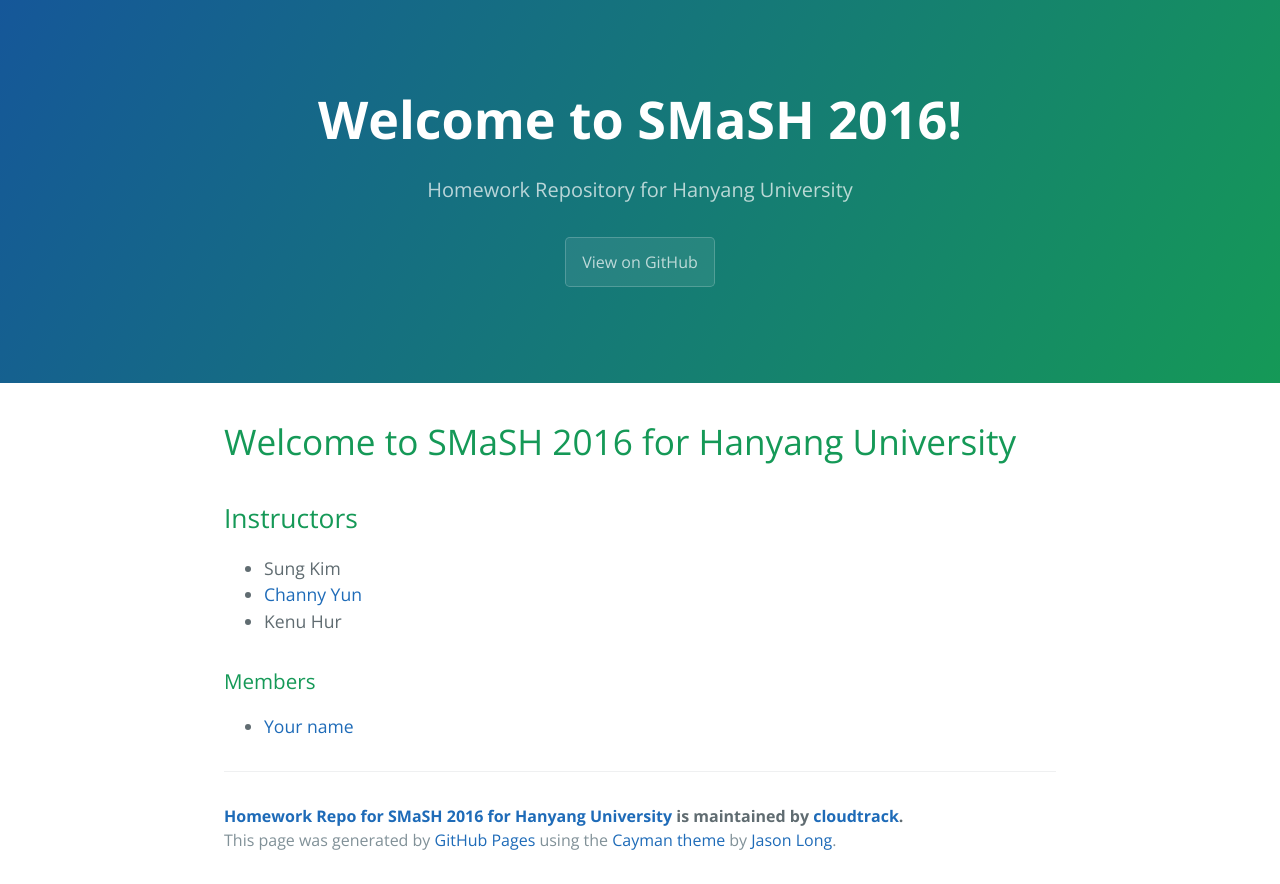
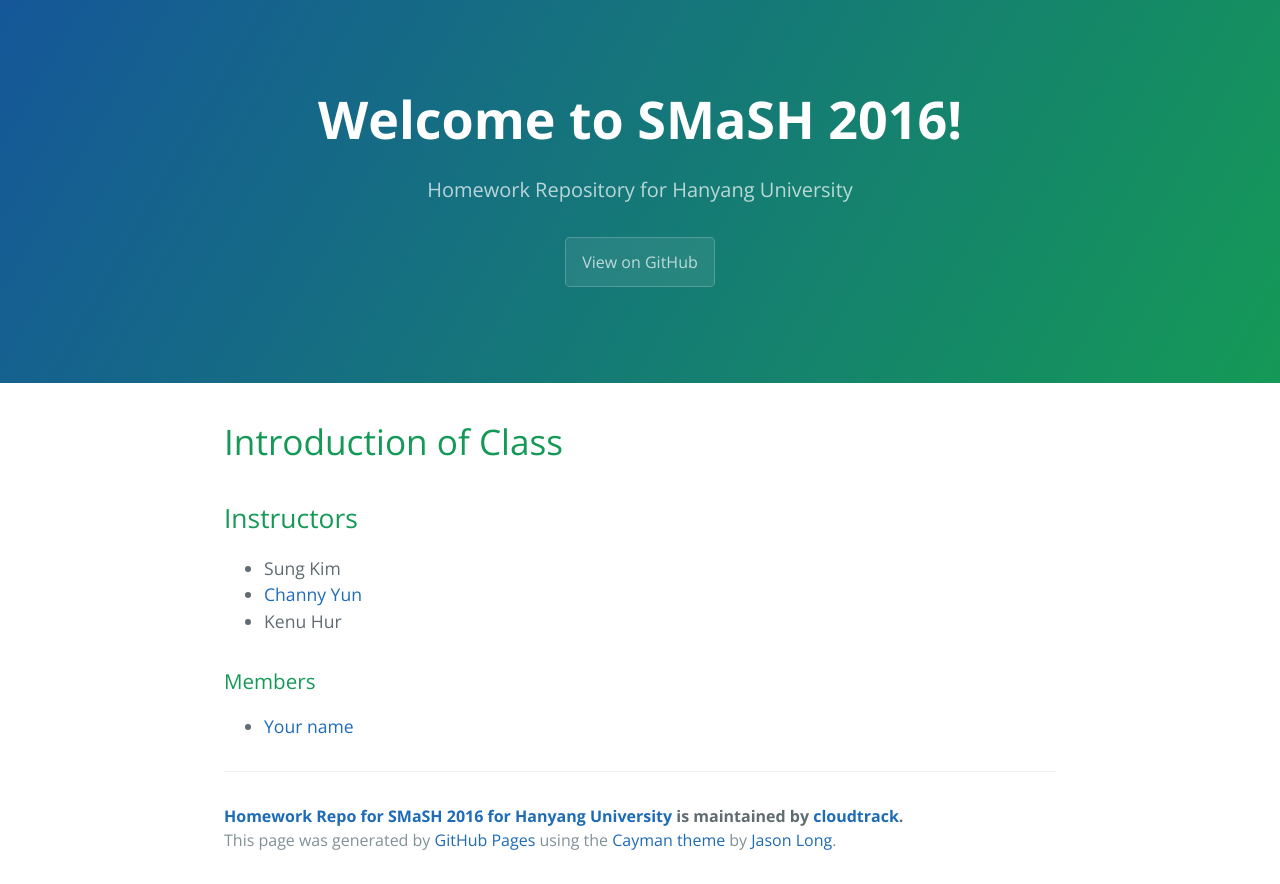
Before and after one commit to cloudtrack/hanyang-SMaSH2016, a plain HTML site: page index.html in a window 1280 px wide. Drawn offline with nearby package versions, Linux system fonts and the light colour scheme.

Commit message:
Update index.html

```diff
--- a/index.html
+++ b/index.html
@@ -18,7 +18,8 @@
 
     <section class="main-content">
       <h1>
-<a id="welcome-to-smash-2016-for-hanyang-university" class="anchor" href="#welcome-to-smash-2016-for-hanyang-university" aria-hidden="true"><span class="octicon octicon-link"></span></a>Welcome to SMaSH 2016 for Hanyang University</h1>
+<a id="welcome-to-smash-2016-for-hanyang-university" class="anchor" href="#welcome-to-smash-2016-for-hanyang-university"
+aria-hidden="true"><span class="octicon octicon-link"></span></a>Introduction of Class</h1>
 
 <h2>
 <a id="instructors" class="anchor" href="#instructors" aria-hidden="true"><span class="octicon octicon-link"></span></a>Instructors</h2>
```
